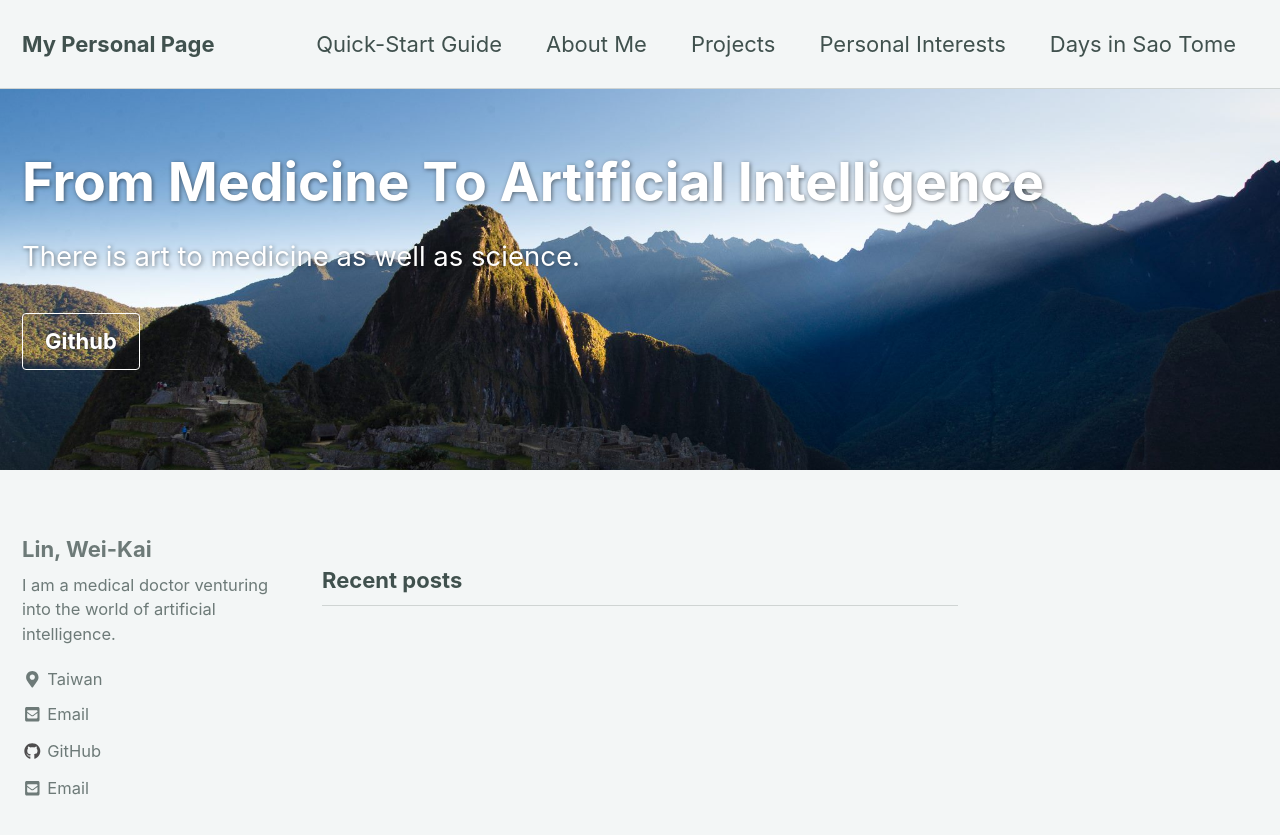
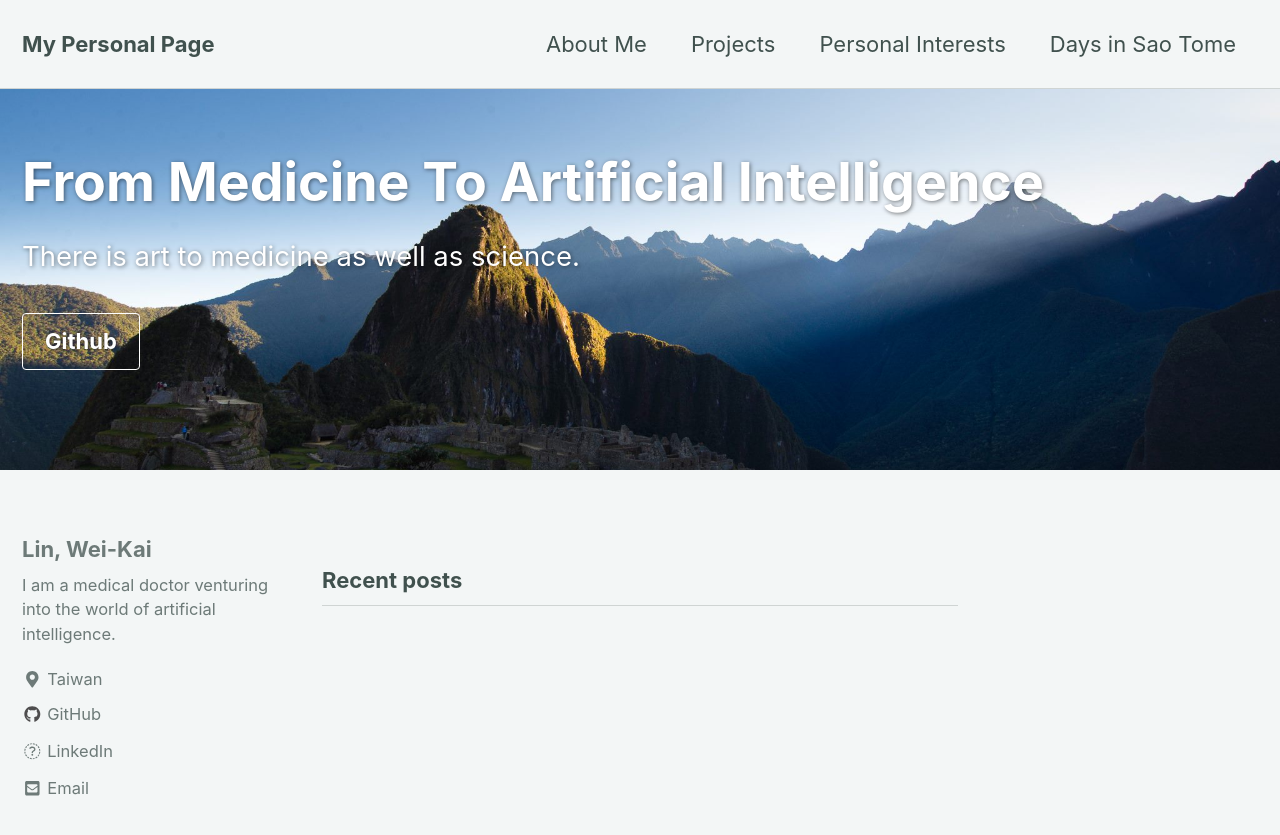
Before and after one commit to spreadwyvern/spreadwyvern.github.io, a Jekyll site: the page built from index.html, in a window 1280 px wide and 900 px high. Shown: the top 835 px of the window. Built offline with Jekyll 4.4.1, drawn with Linux system fonts in a browser that asks for light colours; cached includes are drawn as plain includes; nearby versions of some CDN libraries; the list of posts is cut into pages by our own code.

Commit message:
update pages

```diff
--- a/_config.yml
+++ b/_config.yml
@@ -111,7 +111,7 @@ author:
   links:
     - label: "Email"
       icon: "fas fa-fw fa-envelope-square"
-      url: mailto:linweikai@iis.sinica.edu.tw
+      # url: mailto:linweikai@iis.sinica.edu.tw
     - label: "Website"
       icon: "fas fa-fw fa-link"
       # url: "https://your-website.com"
@@ -127,7 +127,9 @@ author:
     - label: "Instagram"
       icon: "fab fa-fw fa-instagram"
       # url: "https://instagram.com/"
-
+    - label: "LinkedIn"
+      icon: "fab fa-fw fa-linkedin-square"
+      url: "www.linkedin.com/in/wei-kai-lin-499957130"
 # Site Footer
 footer:
   links:
--- a/_data/navigation.yml
+++ b/_data/navigation.yml
@@ -1,7 +1,5 @@
 # main links
 main:
-  - title: "Quick-Start Guide"
-    url: https://mmistakes.github.io/minimal-mistakes/docs/quick-start-guide/
   - title: "About Me"
     url: /about/
   - title: "Projects"
```
Also changed, not shown: assets/images/Iceland.jpg (renamed from assets/images/Iceland_on_the_way_to_landamalagur.jpg).
